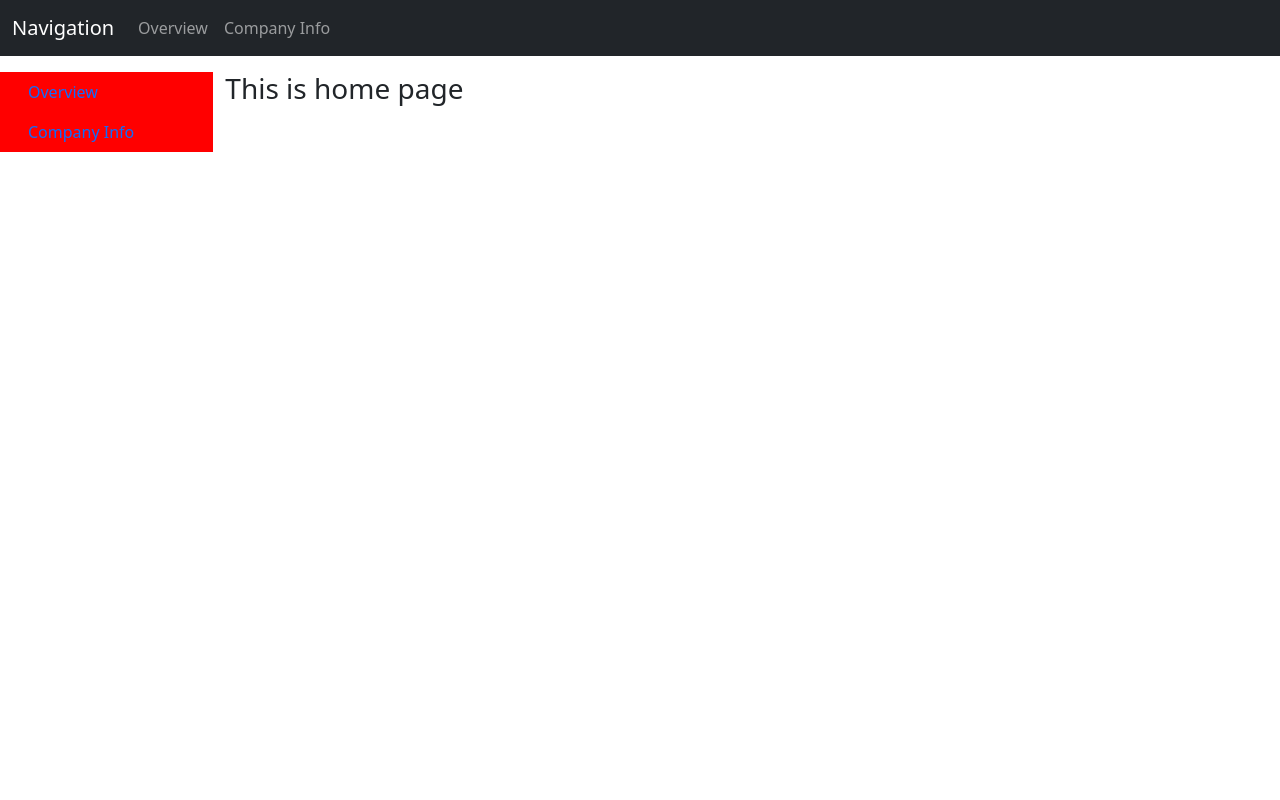
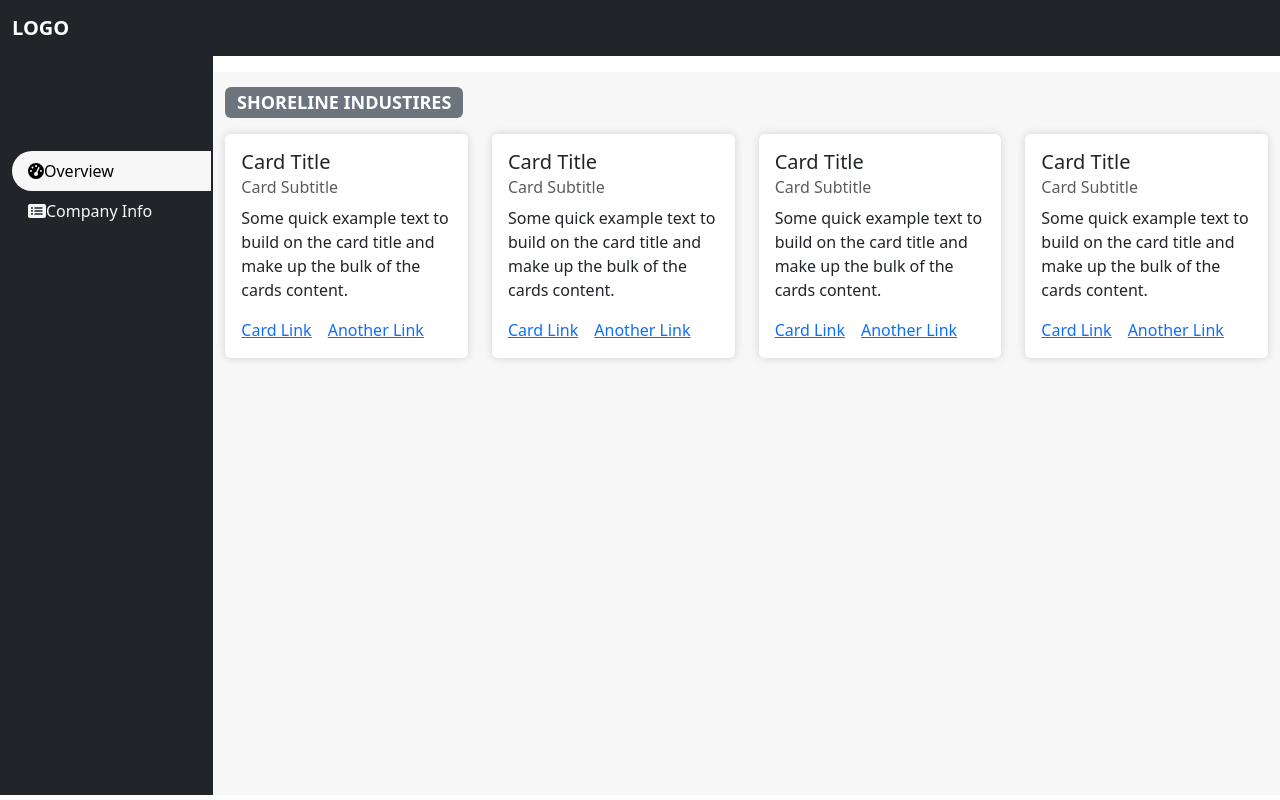
Before and after one commit to toyman640/agencyFrontend, a React (Create React App) app: page /dashboard in a window 1280 px wide. Built offline with nearby package versions, Linux system fonts and the light colour scheme.

Commit message:
Add cards to dashboard

```diff
--- a/package.json
+++ b/package.json
@@ -3,6 +3,11 @@
   "version": "0.1.0",
   "private": true,
   "dependencies": {
+    "@fortawesome/fontawesome-svg-core": "^6.6.0",
+    "@fortawesome/free-brands-svg-icons": "^6.6.0",
+    "@fortawesome/free-regular-svg-icons": "^6.6.0",
+    "@fortawesome/free-solid-svg-icons": "^6.6.0",
+    "@fortawesome/react-fontawesome": "^0.2.2",
     "@testing-library/jest-dom": "^5.17.0",
     "@testing-library/react": "^13.4.0",
     "@testing-library/user-event": "^13.5.0",
--- a/src/App.css
+++ b/src/App.css
@@ -1,5 +1,12 @@
+@import url('https://fonts.googleapis.com/css2?family=Plus+Jakarta+Sans:ital,wght@0,200..800;1,200..800&display=swap');
+
 body {
   overflow-x: hidden;
+  font-family: "Plus Jakarta Sans", sans-serif;
+}
+
+.Logo {
+  font-weight: 600;
 }
 
 .AllCover {
@@ -13,12 +20,56 @@ body {
   padding-left: 0;
 }
 
-.MenuItem {
-  color: #000;
-  text-decoration: none;
+.Container {
+  min-height: 92.4vh;
 }
 
+
 .SideBar {
-  background-color: red;
-  /* border: 1px solid red; */
+  background-color: #212529;
+  min-height: 92.4vh;
 }
+
+.MenuItems {
+  margin-top: 50%;
+  width: 100%;
+}
+
+.MenuItem {
+  color: #f7f7f7 !important;
+  font-weight: 600;
+  /* border: 1px solid red !important; */
+
+}
+
+.MenuItem.active {
+  width: 105%;
+  background-color: #f7f7f7;
+  color: #000 !important;
+  border-top-left-radius: 20px;
+  border-bottom-left-radius: 20px;
+  border-bottom-right-radius: -20px;
+  /* border-radius: 10px; */
+
+}
+
+.Cover {
+  padding-top: 1%;
+}
+
+.CompanyBadge {
+  font-size: 1.5em;
+}
+
+.NameBadge {
+  background-color: red !important;
+}
+
+.MainContent {
+  background-color: #f7f7f7;
+}
+
+.Card {
+  border: none !important;
+  box-shadow: 0 0 10px rgba(0, 0, 0, 0.15);
+}
--- /dev/null
+++ b/src/component/dashboard/FirstCompO.js
@@ -0,0 +1,69 @@
+import React from 'react';
+import Row from 'react-bootstrap/Row';
+import Col from 'react-bootstrap/Col';
+import Card from 'react-bootstrap/Card';
+
+const FirstCompO = () => (
+  <div>
+    <Row>
+      <Col lg={3} md={6} sm={12}>
+        <Card className="Card">
+          <Card.Body>
+            <Card.Title>Card Title</Card.Title>
+            <Card.Subtitle className="mb-2 text-muted">Card Subtitle</Card.Subtitle>
+            <Card.Text>
+              Some quick example text to build on the card title and make up the
+              bulk of the cards content.
+            </Card.Text>
+            <Card.Link href="#">Card Link</Card.Link>
+            <Card.Link href="#">Another Link</Card.Link>
+          </Card.Body>
+        </Card>
+      </Col>
+      <Col lg={3} md={6} sm={12}>
+        <Card className="Card">
+          <Card.Body>
+            <Card.Title>Card Title</Card.Title>
+            <Card.Subtitle className="mb-2 text-muted">Card Subtitle</Card.Subtitle>
+            <Card.Text>
+              Some quick example text to build on the card title and make up the
+              bulk of the cards content.
+            </Card.Text>
+            <Card.Link href="#">Card Link</Card.Link>
+            <Card.Link href="#">Another Link</Card.Link>
+          </Card.Body>
+        </Card>
+      </Col>
+      <Col lg={3} md={6} sm={12}>
+        <Card className="Card">
+          <Card.Body>
+            <Card.Title>Card Title</Card.Title>
+            <Card.Subtitle className="mb-2 text-muted">Card Subtitle</Card.Subtitle>
+            <Card.Text>
+              Some quick example text to build on the card title and make up the
+              bulk of the cards content.
+            </Card.Text>
+            <Card.Link href="#">Card Link</Card.Link>
+            <Card.Link href="#">Another Link</Card.Link>
+          </Card.Body>
+        </Card>
+      </Col>
+      <Col lg={3} md={6} sm={12}>
+        <Card className="Card">
+          <Card.Body>
+            <Card.Title>Card Title</Card.Title>
+            <Card.Subtitle className="mb-2 text-muted">Card Subtitle</Card.Subtitle>
+            <Card.Text>
+              Some quick example text to build on the card title and make up the
+              bulk of the cards content.
+            </Card.Text>
+            <Card.Link href="#">Card Link</Card.Link>
+            <Card.Link href="#">Another Link</Card.Link>
+          </Card.Body>
+        </Card>
+      </Col>
+    </Row>
+  </div>
+);
+
+export default FirstCompO;
--- a/src/component/dashboard/Navigation.js
+++ b/src/component/dashboard/Navigation.js
@@ -1,4 +1,6 @@
 import React, { useState } from 'react';
+import { FontAwesomeIcon } from '@fortawesome/react-fontawesome';
+import { faGaugeHigh, faRectangleList } from '@fortawesome/free-solid-svg-icons';
 import {
   Navbar,
   Nav,
@@ -7,10 +9,12 @@ import {
   Row,
   Col,
 } from 'react-bootstrap';
+import { useLocation } from 'react-router-dom';
 import PropTypes from 'prop-types';
 
 const Navigation = ({ children }) => {
   const [showSidebar, setShowSidebar] = useState(false);
+  const location = useLocation();
 
   const toggleSidebar = () => {
     setShowSidebar(!showSidebar);
@@ -18,57 +22,48 @@ const Navigation = ({ children }) => {
 
   return (
     <div className="AllCover">
-      <Navbar bg="dark" variant="dark" expand="lg" className="mb-3">
+      <Navbar bg="dark" variant="dark" expand="lg">
         <Container fluid>
-          <Navbar.Brand href="#">Navigation</Navbar.Brand>
+          <Navbar.Brand href="#" className="Logo">LOGO</Navbar.Brand>
           <Navbar.Toggle aria-controls="offcanvasNavbar" onClick={toggleSidebar} />
-          <Navbar.Collapse id="navbarScroll">
-            <Nav className="me-auto">
-              <Nav.Link href="/dashboard">Overview</Nav.Link>
-              <Nav.Link href="/company-info">Company Info</Nav.Link>
-            </Nav>
-          </Navbar.Collapse>
         </Container>
       </Navbar>
 
-      <Container fluid>
+      <Container fluid className="Container">
         <Row>
           {/* Sidebar - takes 30% width */}
-          <Col lg={2} className="SideBar">
+          <Col lg={2} className="d-none d-lg-block SideBar">
             <Offcanvas show={showSidebar} onHide={toggleSidebar} responsive="lg" placement="start">
               <Offcanvas.Header closeButton>
                 <Offcanvas.Title>Menu</Offcanvas.Title>
               </Offcanvas.Header>
               <Offcanvas.Body>
-                <Nav className="flex-column">
-                  <Nav.Link href="/dashboard">Overview</Nav.Link>
-                  <Nav.Link href="/company-info">Company Info</Nav.Link>
+                <Nav className="flex-column MenuItems">
+                  <Nav.Link
+                    className={`MenuItem ${location.pathname === '/dashboard' ? 'active' : ''}`}
+                    href="/dashboard"
+                  >
+                    <FontAwesomeIcon icon={faGaugeHigh} className="Icon" />
+                    Overview
+                  </Nav.Link>
+                  <Nav.Link
+                    className={`MenuItem ${location.pathname === '/company-info' ? 'active' : ''}`}
+                    href="/company-info"
+                  >
+                    <FontAwesomeIcon icon={faRectangleList} />
+                    Company Info
+                  </Nav.Link>
                 </Nav>
               </Offcanvas.Body>
             </Offcanvas>
           </Col>
 
           {/* Main Content - takes 70% width */}
-          <Col lg={10} className="main-content">
+          <Col lg={10} className="MainContent mt-3">
             {children}
           </Col>
         </Row>
       </Container>
-
-      {/* <Offcanvas show={showSidebar} onHide={toggleSidebar} responsive="lg" placement="start">
-        <Offcanvas.Header closeButton>
-          <Offcanvas.Title>Menu</Offcanvas.Title>
-        </Offcanvas.Header>
-        <Offcanvas.Body className="SideBar">
-          <Nav className="flex-column">
-            <Nav.Link href="/dashboard">Overview</Nav.Link>
-            <Nav.Link href="/company-info">Company Info</Nav.Link>
-          </Nav>
-        </Offcanvas.Body>
-      </Offcanvas>
-      <Container>
-        {children}
-      </Container> */}
     </div>
   );
 };
--- a/src/component/dashboard/Overview.js
+++ b/src/component/dashboard/Overview.js
@@ -1,9 +1,16 @@
 import React from 'react';
+import Badge from 'react-bootstrap/Badge';
 import Navigation from './Navigation';
+import FirstCompO from './FirstCompO';
 
 const Overview = () => (
   <Navigation>
-    <h3>This is home page</h3>
+    <div className="Cover">
+      <p className="CompanyBadge"><Badge className="NameBadge" bg="secondary">SHORELINE INDUSTIRES</Badge></p>
+      <div>
+        <FirstCompO />
+      </div>
+    </div>
   </Navigation>
 );
 
```
Also changed, not shown: 1 other file (tests, documents, lock files or other folders).
